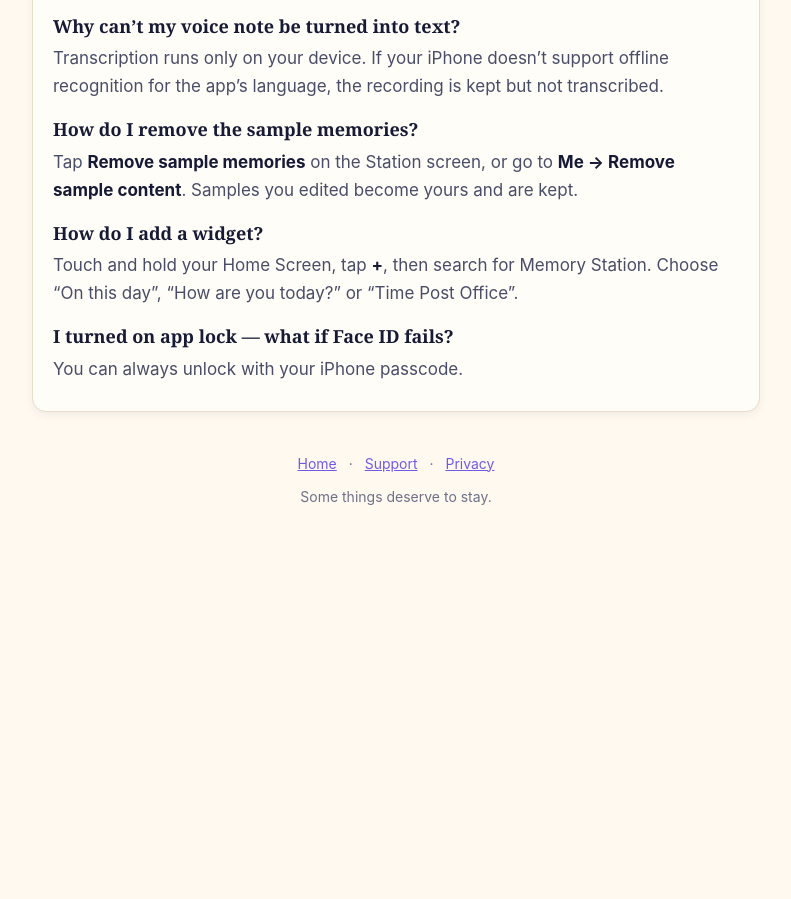
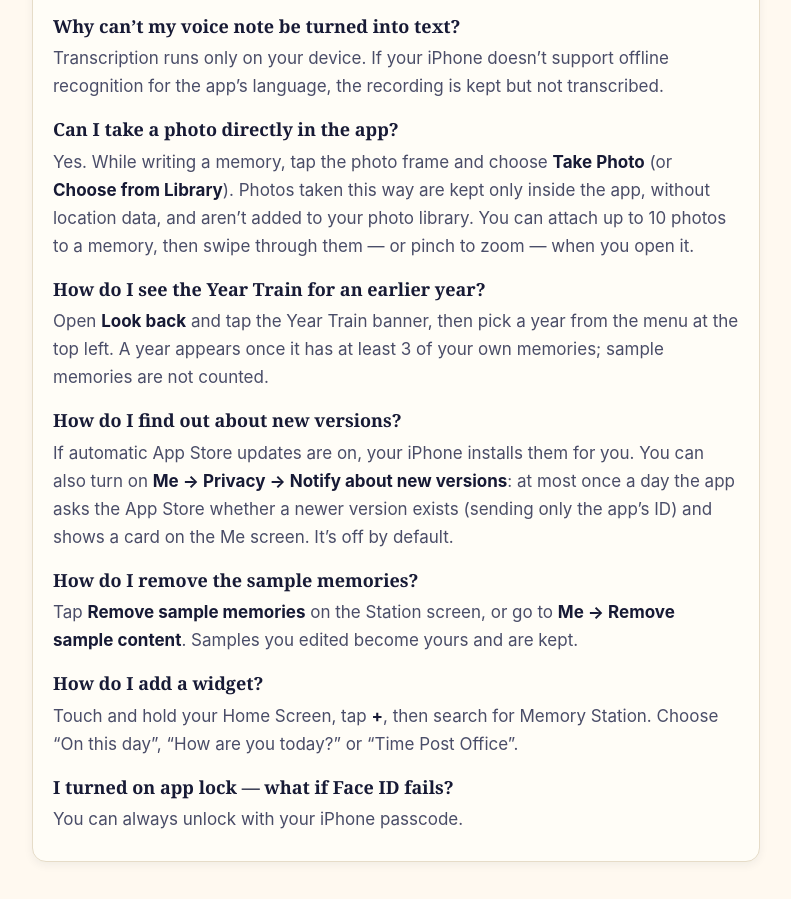
Before and after one commit to Jarvis219/memory-station-site, a plain HTML site: page support/index.html in a window 1280 px wide. Shown: the part 1135-2034 px from the top of the page, without its empty margins (244-1035 px from the left). Before the commit the page ends 1717 px from the top, so only its background shows below. Drawn offline with Linux system fonts and the light colour scheme.

Commit message:
Site: camera permission, photo album, year picker, update check FAQ

```diff
--- a/support/index.html
+++ b/support/index.html
@@ -34,6 +34,12 @@
     <p>Open <strong>Me → Language</strong>. The app supports Tiếng Việt, English, 简体中文, 한국어, 日本語, Español, Français, Deutsch and Русский, independently of your iPhone’s language.</p>
     <h3>Why can’t my voice note be turned into text?</h3>
     <p>Transcription runs only on your device. If your iPhone doesn’t support offline recognition for the app’s language, the recording is kept but not transcribed.</p>
+    <h3>Can I take a photo directly in the app?</h3>
+    <p>Yes. While writing a memory, tap the photo frame and choose <strong>Take Photo</strong> (or <strong>Choose from Library</strong>). Photos taken this way are kept only inside the app, without location data, and aren’t added to your photo library. You can attach up to 10 photos to a memory, then swipe through them — or pinch to zoom — when you open it.</p>
+    <h3>How do I see the Year Train for an earlier year?</h3>
+    <p>Open <strong>Look back</strong> and tap the Year Train banner, then pick a year from the menu at the top left. A year appears once it has at least 3 of your own memories; sample memories are not counted.</p>
+    <h3>How do I find out about new versions?</h3>
+    <p>If automatic App Store updates are on, your iPhone installs them for you. You can also turn on <strong>Me → Privacy → Notify about new versions</strong>: at most once a day the app asks the App Store whether a newer version exists (sending only the app’s ID) and shows a card on the Me screen. It’s off by default.</p>
     <h3>How do I remove the sample memories?</h3>
     <p>Tap <strong>Remove sample memories</strong> on the Station screen, or go to <strong>Me → Remove sample content</strong>. Samples you edited become yours and are kept.</p>
     <h3>How do I add a widget?</h3>
```
Also changed, not shown: index.html (+2 -2 lines), privacy/index.html (+1 -0 lines).
